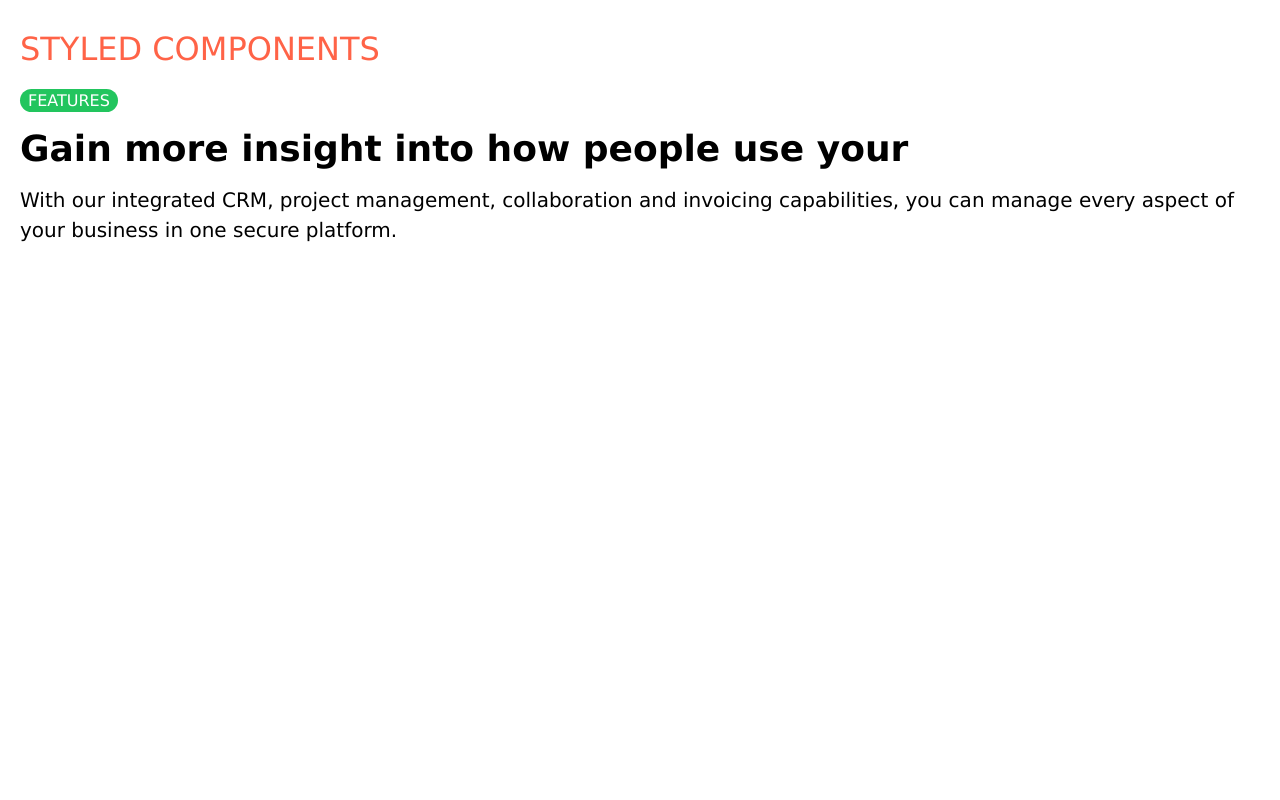
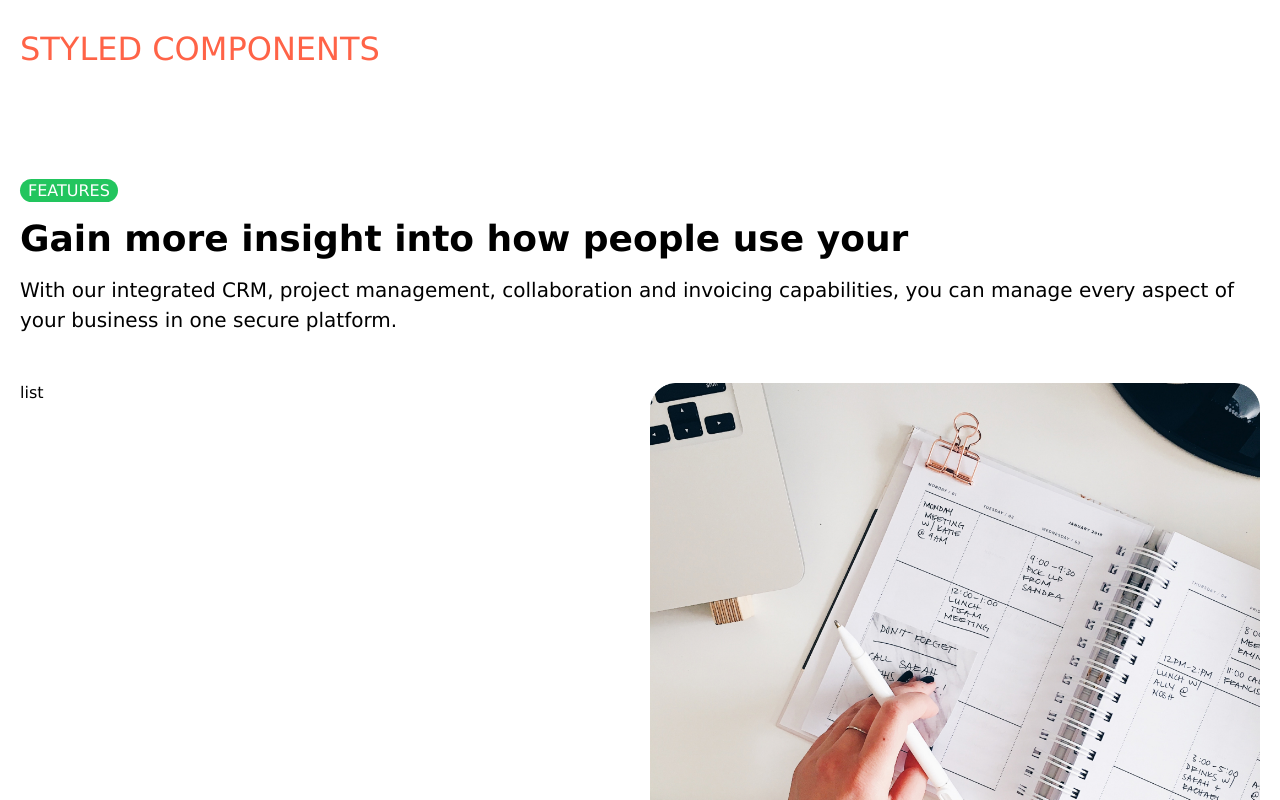
Before and after one commit to MariusCodeAcademy/feu8_9_react_styled_components, a React (Vite) app: page / in a window 1280 px wide. Shown: the top 800 px of the page. Built offline with nearby package versions, Linux system fonts and the light colour scheme.

Commit message:
GainList IMG

```diff
--- a/src/components/GainList.jsx
+++ b/src/components/GainList.jsx
@@ -1,5 +1,5 @@
-import React, { useEffect, useState } from 'react';
-import GainItem from './GainItem';
+import { useEffect, useState } from 'react';
+// import GainItem from './GainItem';
 
 export default function GainList() {
   const [items, setItems] = useState([]);
@@ -16,16 +16,5 @@ export default function GainList() {
       });
   }, []);
 
-  return (
-    <div className='list'>
-      {items.map((iObj) => (
-        <GainItem
-          key={iObj.id}
-          title={iObj.title}
-          descr={iObj.descr}
-          icon={iObj.icon}
-        />
-      ))}
-    </div>
-  );
+  return <div className='list'>list</div>;
 }
--- a/src/components/GainMore.jsx
+++ b/src/components/GainMore.jsx
@@ -1,15 +1,33 @@
-import React from 'react';
+import styled from 'styled-components';
 import SectionTitle from './UI/SectionTitle';
+import GainList from './GainList';
+
+const Wrap = styled.section`
+  padding-top: 90px;
+  padding-bottom: 122px;
+`;
+
+const Grid = styled.div`
+  display: grid;
+  grid-template-columns: repeat(2, 1fr);
+  gap: 20px;
+`;
+
+const Img = styled.img``;
 
 export default function GainMore() {
   return (
-    <div>
+    <Wrap>
       <SectionTitle
         left
         pill='features'
         title='Gain more insight into how people use your'
         subtitle='With our integrated CRM, project management, collaboration and invoicing capabilities, you can manage every aspect of your business in one secure platform.'
       />
-    </div>
+      <Grid>
+        <GainList />
+        <Img src='/img/gainMore.jpg' alt='pen and paper' />
+      </Grid>
+    </Wrap>
   );
 }
```
